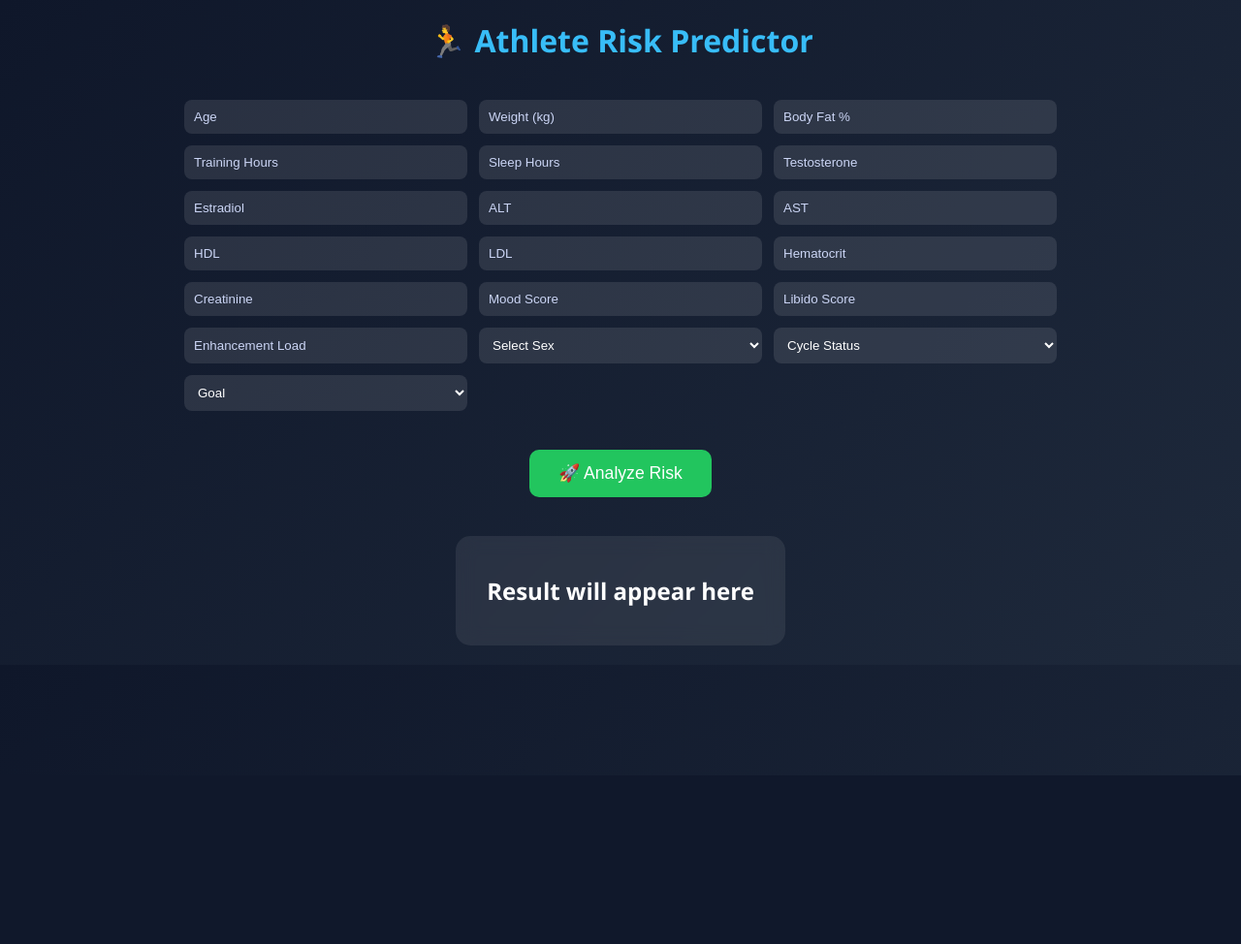
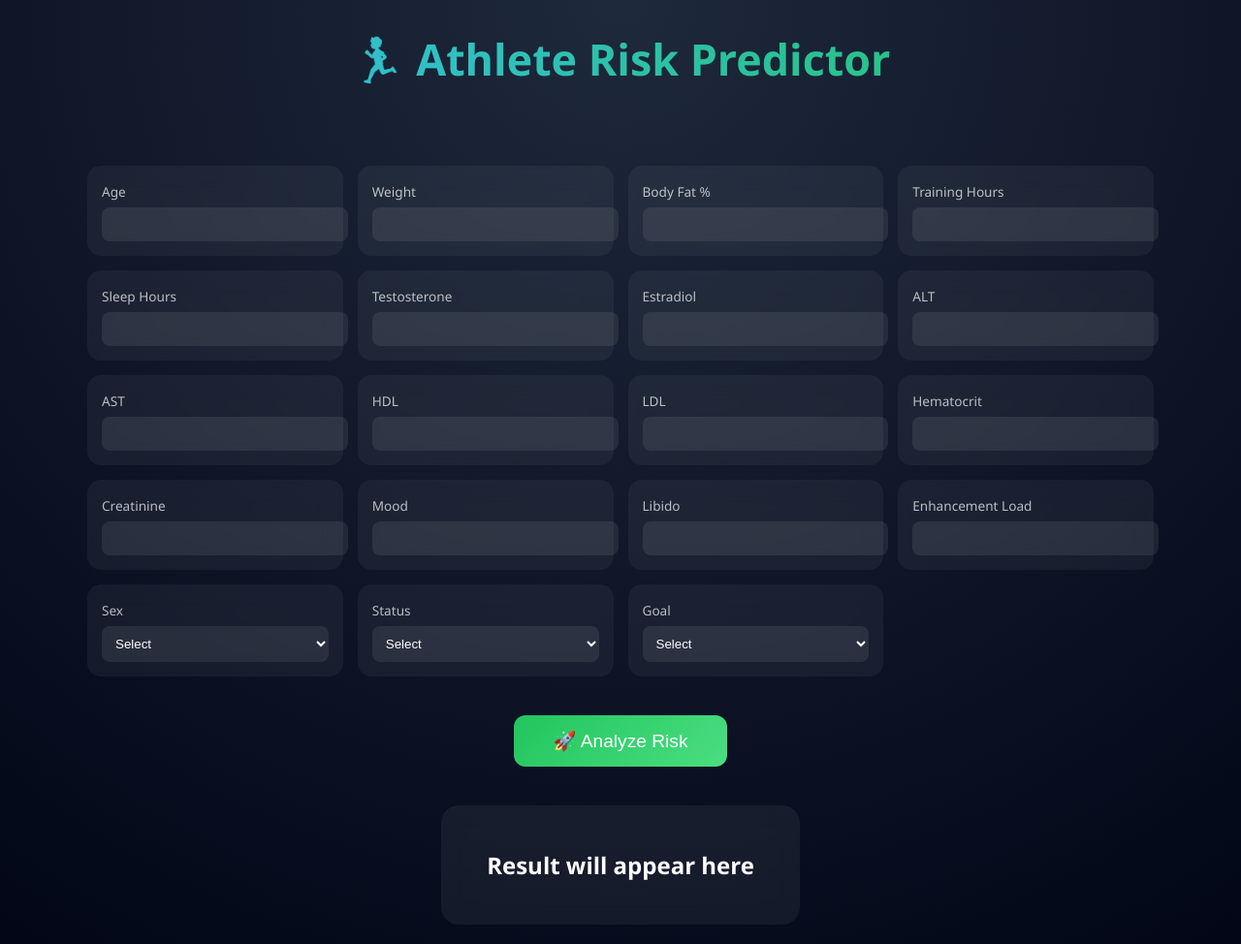
Before and after one commit to vishalbunn/Enhanced_athlete_risk_predictor, a FastAPI app: page / in a window 1280 px wide. Shown: the whole page at 97% size. Before the commit the page ends 686 px from the top, so only its background shows below. Run offline with FastAPI, Linux system fonts and the light colour scheme; parts of the project's set-up code (start-up, migrations or seed data) failed here and were passed over.

Commit message:
Refactor index.html for styling and input validation
Updated styles and layout for better presentation. Improved input handling and validation in the predict function.

```diff
--- a/templates/index.html
+++ b/templates/index.html
@@ -7,62 +7,91 @@
     body {
       margin: 0;
       font-family: 'Segoe UI', sans-serif;
-      background: linear-gradient(135deg, #0f172a, #1e293b);
+      background: radial-gradient(circle at top, #1e293b, #020617);
       color: white;
-      text-align: center;
     }
 
     h1 {
-      margin: 20px;
-      color: #38bdf8;
+      text-align: center;
+      margin-top: 30px;
+      font-size: 2.8rem;
+      background: linear-gradient(90deg, #38bdf8, #22c55e);
+      -webkit-background-clip: text;
+      color: transparent;
     }
 
-    .container {
-      max-width: 900px;
+    .wrapper {
+      max-width: 1100px;
       margin: auto;
       padding: 20px;
+    }
+
+    .grid {
       display: grid;
-      grid-template-columns: repeat(3, 1fr);
-      gap: 12px;
+      grid-template-columns: repeat(auto-fit, minmax(220px, 1fr));
+      gap: 15px;
+      margin-top: 30px;
+    }
+
+    .card {
+      background: rgba(255,255,255,0.05);
+      padding: 15px;
+      border-radius: 14px;
+      backdrop-filter: blur(12px);
+      transition: 0.3s;
+    }
+
+    .card:hover {
+      transform: translateY(-5px);
+      background: rgba(255,255,255,0.08);
+    }
+
+    label {
+      font-size: 0.85rem;
+      opacity: 0.7;
     }
 
     input, select {
+      width: 100%;
+      margin-top: 6px;
       padding: 10px;
       border-radius: 8px;
       border: none;
       outline: none;
-      background: rgba(255,255,255,0.1);
+      background: rgba(255,255,255,0.08);
       color: white;
     }
 
-    input::placeholder {
-      color: #cbd5f5;
+    input:focus, select:focus {
+      box-shadow: 0 0 10px #38bdf8;
     }
 
     button {
-      margin: 20px;
-      padding: 14px 30px;
-      border-radius: 10px;
+      display: block;
+      margin: 40px auto;
+      padding: 15px 40px;
+      border-radius: 12px;
       border: none;
-      background: #22c55e;
+      font-size: 1.2rem;
+      background: linear-gradient(135deg, #22c55e, #4ade80);
       color: white;
-      font-size: 1.1rem;
       cursor: pointer;
       transition: 0.3s;
     }
 
     button:hover {
-      background: #16a34a;
       transform: scale(1.05);
+      box-shadow: 0 0 20px rgba(34,197,94,0.6);
     }
 
-    .card {
-      margin: 20px auto;
-      padding: 20px;
-      border-radius: 15px;
-      width: 300px;
-      background: rgba(255,255,255,0.08);
-      backdrop-filter: blur(10px);
+    .result-card {
+      text-align: center;
+      margin: auto;
+      width: 320px;
+      padding: 25px;
+      border-radius: 18px;
+      background: rgba(255,255,255,0.06);
+      backdrop-filter: blur(12px);
     }
 
     .low { color: #22c55e; }
@@ -80,82 +109,95 @@
 
 <h1>🏃 Athlete Risk Predictor</h1>
 
-<div class="container">
+<div class="wrapper">
 
-<input id="age" placeholder="Age">
-<input id="weight_kg" placeholder="Weight (kg)">
-<input id="bf_percent" placeholder="Body Fat %">
+<div class="grid">
 
-<input id="training_vol_hr_wk" placeholder="Training Hours">
-<input id="sleep_h" placeholder="Sleep Hours">
-<input id="testosterone_total" placeholder="Testosterone">
+<div class="card"><label>Age</label><input id="age"></div>
+<div class="card"><label>Weight</label><input id="weight_kg"></div>
+<div class="card"><label>Body Fat %</label><input id="bf_percent"></div>
 
-<input id="estradiol" placeholder="Estradiol">
-<input id="ALT" placeholder="ALT">
-<input id="AST" placeholder="AST">
+<div class="card"><label>Training Hours</label><input id="training_vol_hr_wk"></div>
+<div class="card"><label>Sleep Hours</label><input id="sleep_h"></div>
+<div class="card"><label>Testosterone</label><input id="testosterone_total"></div>
 
-<input id="HDL" placeholder="HDL">
-<input id="LDL" placeholder="LDL">
-<input id="hematocrit" placeholder="Hematocrit">
+<div class="card"><label>Estradiol</label><input id="estradiol"></div>
+<div class="card"><label>ALT</label><input id="ALT"></div>
+<div class="card"><label>AST</label><input id="AST"></div>
 
-<input id="creatinine" placeholder="Creatinine">
-<input id="mood_score" placeholder="Mood Score">
-<input id="libido_score" placeholder="Libido Score">
+<div class="card"><label>HDL</label><input id="HDL"></div>
+<div class="card"><label>LDL</label><input id="LDL"></div>
+<div class="card"><label>Hematocrit</label><input id="hematocrit"></div>
 
-<input id="enhancement_load" placeholder="Enhancement Load">
+<div class="card"><label>Creatinine</label><input id="creatinine"></div>
+<div class="card"><label>Mood</label><input id="mood_score"></div>
+<div class="card"><label>Libido</label><input id="libido_score"></div>
 
+<div class="card"><label>Enhancement Load</label><input id="enhancement_load"></div>
+
+<div class="card">
+<label>Sex</label>
 <select id="sex">
-  <option value="">Select Sex</option>
+<option value="">Select</option>
 <option value="male">Male</option>
 <option value="female">Female</option>
 </select>
+</div>
 
+<div class="card">
+<label>Status</label>
 <select id="status">
-  <option value="">Cycle Status</option>
+<option value="">Select</option>
 <option value="off">Off</option>
 <option value="on">On</option>
 <option value="pct">PCT</option>
 <option value="cruise">Cruise</option>
 </select>
+</div>
 
+<div class="card">
+<label>Goal</label>
 <select id="goal">
-  <option value="">Goal</option>
+<option value="">Select</option>
 <option value="bulk">Bulk</option>
 <option value="cut">Cut</option>
 <option value="recomp">Recomp</option>
 <option value="maintenance">Maintenance</option>
 </select>
+</div>
 
 </div>
 
 <button onclick="predict()">🚀 Analyze Risk</button>
 
-<div class="card">
+<div class="result-card">
   <h2 id="result">Result will appear here</h2>
   <p id="confidence"></p>
-  <p class="error" id="error"></p>
+  <p id="error" class="error"></p>
+</div>
+
 </div>
 
 <script>
 async function predict() {
 
   const data = {
-    age: Number(age.value),
-    weight_kg: Number(weight_kg.value),
-    bf_percent: Number(bf_percent.value),
-    training_vol_hr_wk: Number(training_vol_hr_wk.value),
-    sleep_h: Number(sleep_h.value),
-    testosterone_total: Number(testosterone_total.value),
-    estradiol: Number(estradiol.value),
-    ALT: Number(ALT.value),
-    AST: Number(AST.value),
-    HDL: Number(HDL.value),
-    LDL: Number(LDL.value),
-    hematocrit: Number(hematocrit.value),
-    creatinine: Number(creatinine.value),
-    mood_score: Number(mood_score.value),
-    libido_score: Number(libido_score.value),
-    enhancement_load: Number(enhancement_load.value),
+    age: parseInt(age.value),
+    weight_kg: parseFloat(weight_kg.value),
+    bf_percent: parseFloat(bf_percent.value),
+    training_vol_hr_wk: parseFloat(training_vol_hr_wk.value),
+    sleep_h: parseFloat(sleep_h.value),
+    testosterone_total: parseFloat(testosterone_total.value),
+    estradiol: parseFloat(estradiol.value),
+    ALT: parseFloat(ALT.value),
+    AST: parseFloat(AST.value),
+    HDL: parseFloat(HDL.value),
+    LDL: parseFloat(LDL.value),
+    hematocrit: parseFloat(hematocrit.value),
+    creatinine: parseFloat(creatinine.value),
+    mood_score: parseFloat(mood_score.value),
+    libido_score: parseFloat(libido_score.value),
+    enhancement_load: parseFloat(enhancement_load.value),
     sex: sex.value,
     status: status.value,
     goal: goal.value
@@ -163,15 +205,13 @@ async function predict() {
 
   error.innerText = "";
 
-  // Validation
   for (let key in data) {
-    if (data[key] === "" || Number.isNaN(data[key])) {
-      error.innerText = "⚠️ Please fill all fields correctly";
+    if (data[key] === "" || isNaN(data[key]) && typeof data[key] === "number") {
+      error.innerText = "⚠️ Fill all fields correctly";
       return;
     }
   }
 
-  try {
   const res = await fetch(window.location.origin + "/predict", {
     method: "POST",
     headers: {"Content-Type": "application/json"},
@@ -181,8 +221,8 @@ async function predict() {
   const out = await res.json();
 
   if (!res.ok) {
-      error.innerText = "❌ Invalid input. Check values.";
     console.log(out);
+    error.innerText = "❌ Invalid input";
     return;
   }
 
@@ -190,14 +230,9 @@ async function predict() {
   if (out.prediction.toLowerCase().includes("high")) color = "high";
   else if (out.prediction.toLowerCase().includes("medium")) color = "medium";
 
-    result.innerHTML = `<span class="${color}">Risk: ${out.prediction}</span>`;
+  result.innerHTML = `<span class="${color}">${out.prediction}</span>`;
   confidence.innerText =
     "Confidence: " + (out.confidence * 100).toFixed(2) + "%";
-
-  } catch (err) {
-    error.innerText = "🚨 Server error. Try again.";
-    console.log(err);
-  }
 }
 </script>
 
```
Lines whose indentation alone changed are shown as unchanged.
